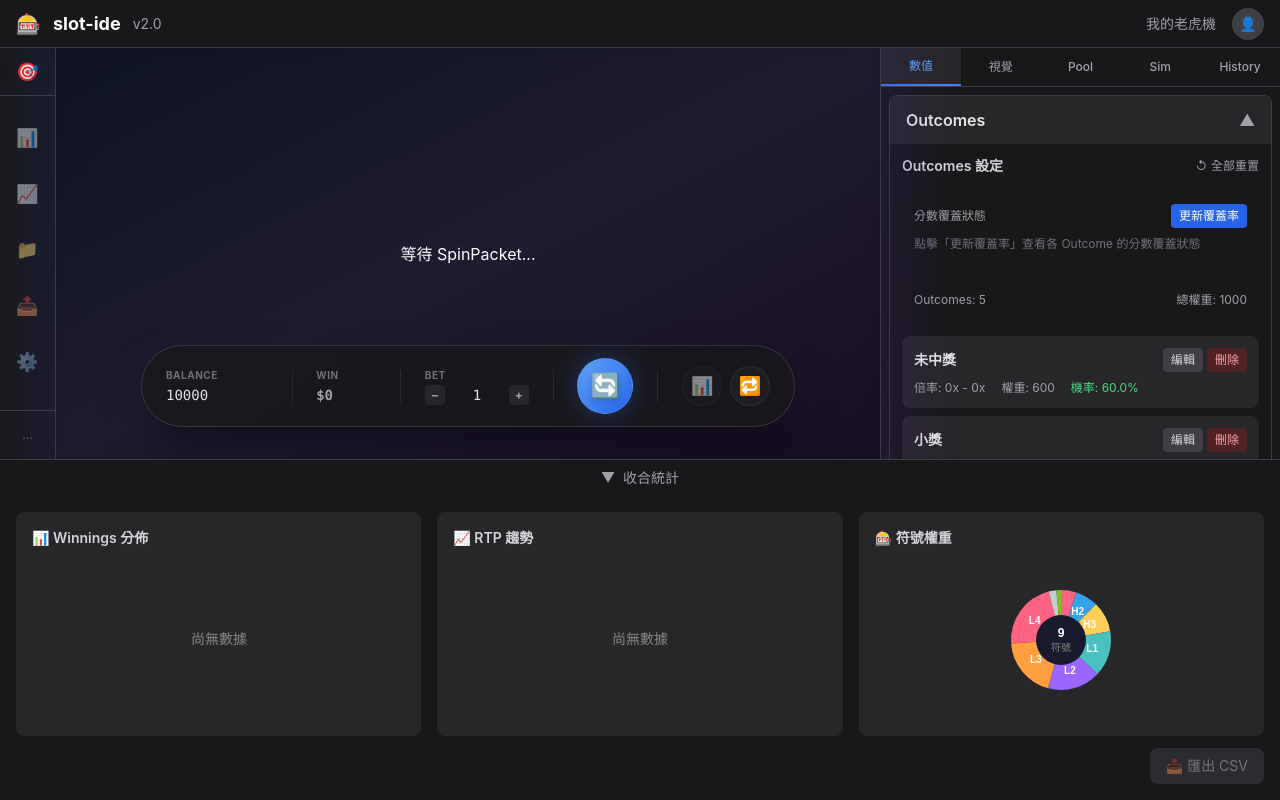
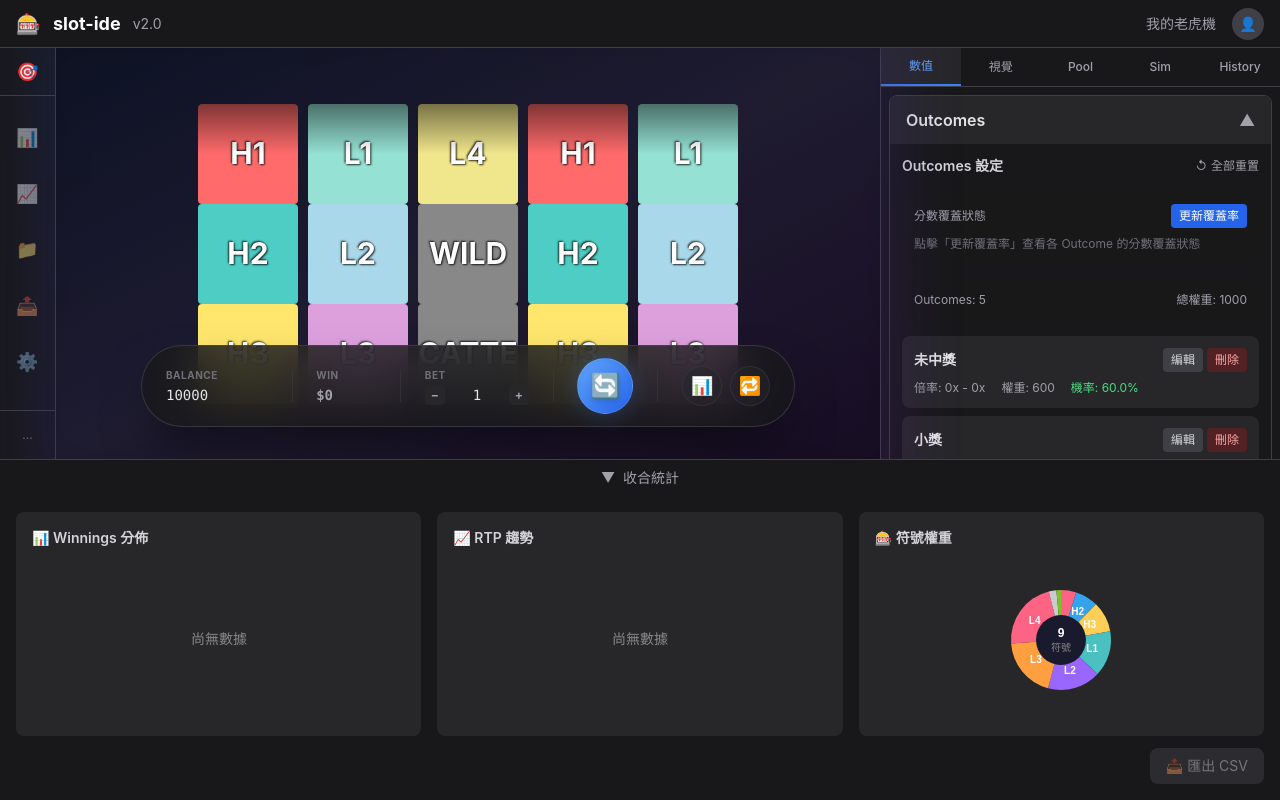
Before and after one commit to gkbox0083-stack/slot-ide, a React (Vite) app: page / in a window 1280 px wide. Built offline with nearby package versions, Linux system fonts and the light colour scheme.

Commit message:
動態與前端優化3

```diff
--- a/src/ide/layout/GameControlBar.tsx
+++ b/src/ide/layout/GameControlBar.tsx
@@ -276,7 +276,7 @@ export function GameControlBar() {
                 {/* Spin Button */}
                 <button
                     onClick={handleSpin}
-                    disabled={isSpinning || isAutoSpinning || balance < baseBet || !isPoolsBuilt}
+                    disabled={isSpinning || isAutoSpinning || balance < baseBet}
                     className="relative group focus:outline-none"
                     title={!isPoolsBuilt ? '請先建立 Pool' : undefined}
                 >
@@ -307,7 +307,7 @@ export function GameControlBar() {
                 <div className="flex items-center gap-2">
                     <button
                         onClick={handleSimulation}
-                        disabled={isSimulating || isSpinning || isAutoSpinning || !isPoolsBuilt}
+                        disabled={isSimulating || isSpinning || isAutoSpinning}
                         className={`
               flex items-center justify-center w-10 h-10 rounded-full
               border transition-all
--- a/src/ide/layout/IDELayoutV2.tsx
+++ b/src/ide/layout/IDELayoutV2.tsx
@@ -1,4 +1,4 @@
-import { useRef, useMemo, useState } from 'react';
+import { useRef, useMemo, useState, useEffect } from 'react';
 import { SlotMachine } from '../../runtime/index.js';
 import type { SlotMachineRef } from '../../runtime/index.js';
 import type { SpinPacket } from '../../types/spin-packet.js';
@@ -7,6 +7,40 @@ import { LeftSidebar } from './LeftSidebar.js';
 import { GameControlV2 } from './GameControlV2.js';
 import { GameControlBar } from './GameControlBar.js';
 import { StatisticsPanelV2 } from './StatisticsPanelV2.js';
+
+/**
+ * 生成預設展示用 SpinPacket（無需執行 spin）
+ * 顯示固定的展示盤面，讓用戶了解產品功能
+ */
+function createDemoSpinPacket(
+  symbols: { id: string }[],
+  visualConfig: SpinPacket['visual'],
+  assets: SpinPacket['assets'],
+  boardConfig: { cols: 5; rows: 3 | 4 }
+): SpinPacket {
+  const { cols, rows } = boardConfig;
+
+  // 建立展示用盤面：均勻分布各種符號
+  const reels: string[][] = [];
+  for (let col = 0; col < cols; col++) {
+    const reel: string[] = [];
+    for (let row = 0; row < rows; row++) {
+      // 輪流使用各種符號，讓用戶看到完整的符號集
+      const symbolIndex = (col * rows + row) % symbols.length;
+      reel.push(symbols[symbolIndex].id);
+    }
+    reels.push(reel);
+  }
+
+  return {
+    version: '3',
+    board: { reels, cols, rows },
+    visual: visualConfig,
+    assets: assets && Object.keys(assets).length > 0 ? assets : undefined,
+    isDemo: true,  // 標記為展示模式，不觸發 spin 動畫
+  };
+}
+
 
 /**
  * IDE 主佈局 V2（新版三欄式）
@@ -35,6 +69,7 @@ import { StatisticsPanelV2 } from './StatisticsPanelV2.js';
 export function IDELayoutV2() {
   const slotMachineRef = useRef<SlotMachineRef>(null);
   const [isStatsPanelOpen, setIsStatsPanelOpen] = useState(true);
+  const isInitializedRef = useRef(false);
 
   const {
     currentSpinPacket,
@@ -42,7 +77,27 @@ export function IDELayoutV2() {
     assets,
     gameName,
     symbols,  // 符號設定
+    boardConfig,
+    setCurrentSpinPacket,
   } = useGameConfigStore();
+
+  // 首次進入頁面時顯示預設展示盤面（不執行 spin）
+  useEffect(() => {
+    // 使用 ref 確保只執行一次（避免 React 18 StrictMode double render）
+    if (isInitializedRef.current) return;
+
+    // 如果已經有 SpinPacket，不重複初始化
+    if (currentSpinPacket) {
+      isInitializedRef.current = true;
+      return;
+    }
+
+    isInitializedRef.current = true;
+
+    // 建立靜態展示用 SpinPacket（不需要 Pool，不執行 spin）
+    const demoPacket = createDemoSpinPacket(symbols, visualConfig, assets, boardConfig);
+    setCurrentSpinPacket(demoPacket);
+  }, []);
 
   // 提取符號 ID 列表（用於 Reel 生成 Dummy）
   const availableSymbolIds = useMemo(() => symbols.map(s => s.id), [symbols]);
--- a/src/runtime/Reel.tsx
+++ b/src/runtime/Reel.tsx
@@ -249,12 +249,38 @@ export function Reel({
     // 計算減速時長（基於 easeStrength）
     const stopDuration = 0.5 + (animation.easeStrength * 1.0);
 
-    // cubic-bezier 曲線計算
+    // ===== 動態計算 cubic-bezier 控制點，使初始速度匹配 spinSpeed =====
+    //
+    // spinning 階段速度: spinSpeed * 0.15 (px/ms)
+    // CSS transition 的標準化初始速度 = p1y / p1x
+    //
+    // 為了讓 transition 開始時的實際速度等於 spinning 速度：
+    // 實際速度 = (distance / duration) * (p1y / p1x)
+    // 目標: 實際速度 = spinSpeed * 0.15 (px/ms)
+    //
+    // 因此: p1y / p1x = (spinSpeed * 0.15 * duration) / distance
+
+    const distance = Math.abs(currentPos - finalTargetOffset);
+    const durationMs = stopDuration * 1000;
+    const spinningVelocity = animation.spinSpeed * 0.15; // px/ms
+
+    // 計算目標斜率（標準化速度）
+    // 斜率 = (spinning速度 * 動畫時長) / 滾動距離
+    const targetSlope = (spinningVelocity * durationMs) / distance;
+
+    // 限制斜率範圍，避免極端值導致動畫異常
+    // 斜率過大會讓開始太快，過小會讓開始太慢
+    const clampedSlope = Math.max(0.5, Math.min(targetSlope, 8));
+
+    // 固定 p1x，動態調整 p1y 來達到目標斜率
     const p1x = 0.1;
-    const p1y = 0.5 + (animation.easeStrength * 0.3);
+    const p1y = p1x * clampedSlope;
+
+    // p2 控制回彈效果，保持原邏輯
     const p2x = 0.2 + (animation.bounceStrength * 0.1);
     const p2y = 1 + (animation.bounceStrength * 0.6);
-    const bezierCurve = `cubic-bezier(${p1x}, ${p1y}, ${p2x}, ${p2y})`;
+
+    const bezierCurve = `cubic-bezier(${p1x.toFixed(3)}, ${p1y.toFixed(3)}, ${p2x.toFixed(3)}, ${p2y.toFixed(3)})`;
 
     // 先切換至靜止座標，清除任何殘留動畫
     setIsStopping(false);
@@ -268,7 +294,7 @@ export function Reel({
         setOffset(finalTargetOffset);
       });
     });
-  }, [animation.easeStrength, animation.bounceStrength, symbolHeight]);
+  }, [animation.spinSpeed, animation.easeStrength, animation.bounceStrength, symbolHeight]);
 
   /**
    * 處理 transition 結束
--- a/src/runtime/SlotMachine.tsx
+++ b/src/runtime/SlotMachine.tsx
@@ -121,7 +121,7 @@ export const SlotMachine = forwardRef<SlotMachineRef, SlotMachineProps>(
 
       // 依序停輪
       for (let reelIndex = 0; reelIndex < 5; reelIndex++) {
-        const delay = visual.animation.reelStopDelay * reelIndex;
+        const delay = visual.animation.spinDuration + (visual.animation.reelStopDelay * reelIndex);
 
         const timer = window.setTimeout(() => {
           setReelStates((prev) => {
@@ -245,6 +245,15 @@ export const SlotMachine = forwardRef<SlotMachineRef, SlotMachineProps>(
       // 後續渲染：檢查 board 是否變化
       if (!spinPacket || !spinPacket.board) {
         prevBoardRef.current = null;
+        return;
+      }
+
+      // 展示模式：不觸發動畫，直接顯示靜態盤面
+      if (spinPacket.isDemo) {
+        prevBoardRef.current = JSON.stringify(spinPacket.board);
+        setReelStates(['stopped', 'stopped', 'stopped', 'stopped', 'stopped']);
+        setWinningLineDisplay(null);
+        isSpinningRef.current = false;
         return;
       }
 
--- a/src/types/spin-packet.ts
+++ b/src/types/spin-packet.ts
@@ -47,4 +47,5 @@ export interface SpinPacket {
   visual: VisualConfig;          // 動畫參數
   assets?: AssetsPatch;          // 素材覆蓋
   meta?: SettlementMeta;         // 結算資訊
+  isDemo?: boolean;              // 展示模式：true 時不觸發 spin 動畫
 }
```
